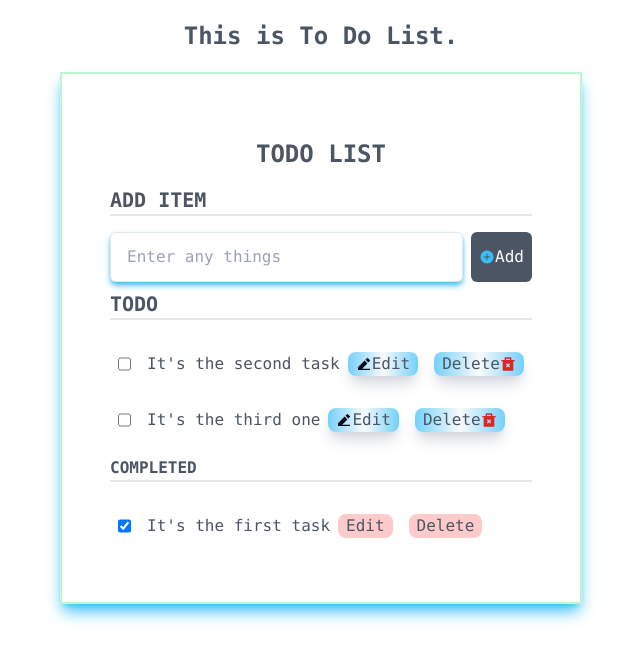
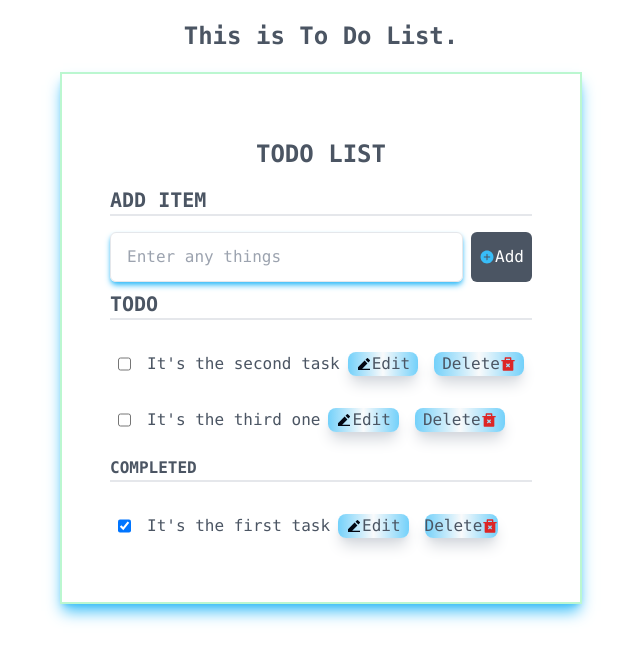
Before and after one commit to Farhanayesmin2/todo-list-task, a Next.js app in the folder apps/web/: page / in a window 1280 px wide. Shown: the top 662 px of the page, without its empty margins (319-959 px from the left). Built offline with nearby package versions, Linux system fonts and the light colour scheme.

Commit message:
Modify complete task button

```diff
--- a/apps/web/app/CompleteTask.tsx
+++ b/apps/web/app/CompleteTask.tsx
@@ -2,7 +2,8 @@
 import { useState } from 'react';
 import React from 'react';
 import { useTasks, useTasksDispatch } from './useProviders';
-
+import Swal from 'sweetalert2';
+import { RiDeleteBin2Fill, RiEdit2Fill } from 'react-icons/ri';
 // Interface for the Task object
 interface Task {
   id: number;
@@ -55,8 +56,15 @@ const Task = ({ task }: TaskProps): JSX.Element => {
           }}
         />
         	<button
-          className="bg-red-200 rounded-lg px-2 ml-2"
-          onClick={() => setIsEditing(false)}
+					className="bg-gradient-to-r from-sky-400/70 via-gray-50 to-sky-400/70 shadow-lg shadow-gray-300 rounded-lg px-2 ml-2"
+					onClick={() => {
+						Swal.fire({
+							title: "Data saved!",
+							icon: "success",
+							confirmButtonText: "OK",
+						});
+						setIsEditing(false);
+					}}
 				>
 					Save
 				</button>
@@ -65,13 +73,13 @@ const Task = ({ task }: TaskProps): JSX.Element => {
   } else {
     // Displaying task text and Edit button when not in edit mode
     taskContent = (
-      <div className="px-2">
+<div className="px-2 font-mono text-gray-600 flex items-center">
         {task.text}
         	<button
-          className="bg-red-200 rounded-lg px-2 ml-2"
+					className="bg-gradient-to-r from-sky-400/70 via-gray-50 to-sky-400/70 flex items-center shadow-lg shadow-gray-300 hover:-translate-y-1 transition duration-500 rounded-lg px-2 ml-2"
 					onClick={() => setIsEditing(true)}
 				>
-          Edit
+					<RiEdit2Fill className="text-gray-950"></RiEdit2Fill> Edit
 				</button>
       </div>
     );
@@ -98,15 +106,29 @@ const Task = ({ task }: TaskProps): JSX.Element => {
       {taskContent}
       {/* Delete button */}
    <button
-        className="bg-red-200 rounded-lg px-2"
+				className=" sm:p-0 md:p-0 bg-gradient-to-r from-sky-400/70 via-gray-50 to-sky-400/70 flex items-center shadow-lg shadow-gray-300 hover:-translate-y-1 transition duration-500 rounded-lg px-2 ml-2"
 				onClick={() => {
+					Swal.fire({
+						title: "Delete Task",
+						text: "Are you sure you want to delete this task?",
+						icon: "warning",
+						showCancelButton: true,
+						confirmButtonColor: "#3085d6",
+						cancelButtonColor: "#d33",
+						confirmButtonText: "Yes, delete it!",
+					}).then((result) => {
+						if (result.isConfirmed) {
 							dispatch.dispatch({
-            type: 'deleted',
+								type: "deleted",
 								id: task.id,
+							});
+
+							Swal.fire("Deleted!", "The task has been deleted.", "success");
+						}
 					});
 				}}
 			>
-        Delete
+				Delete<RiDeleteBin2Fill className="text-red-600"></RiDeleteBin2Fill>
 			</button>
     </label>
   );
```
Lines whose indentation alone changed are shown as unchanged.
